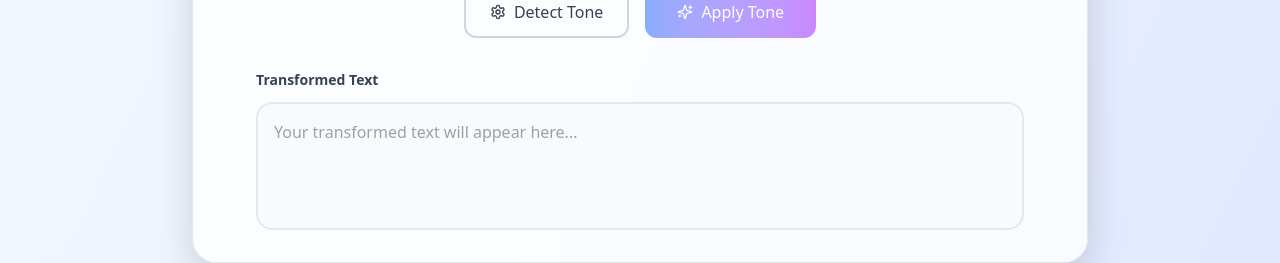
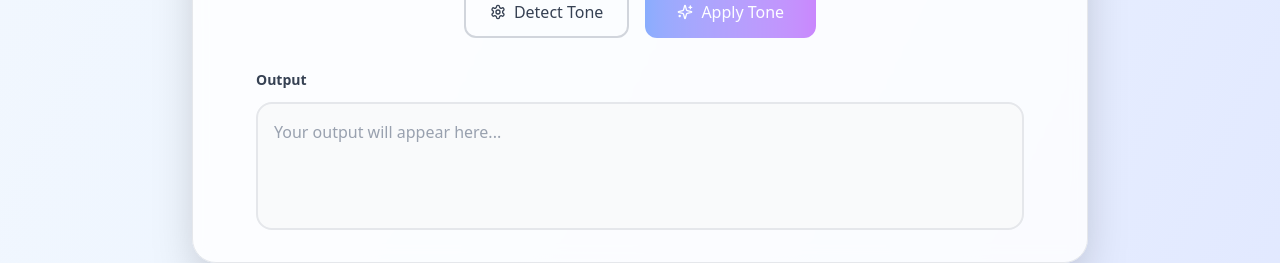
Before and after one commit to eswar-7116/altertone, a Next.js app: page / in a window 1280 px wide. Shown: the part 2047-2310 px from the top of the page. Built offline with nearby package versions, Linux system fonts and the light colour scheme.

Commit message:
Change "Tranformed text" to "output"

```diff
--- a/src/components/InteractiveDemo.tsx
+++ b/src/components/InteractiveDemo.tsx
@@ -262,7 +262,7 @@ export default function InteractiveDemo() {
 
           {/* Output */}
           <div className="w-full max-w-3xl">
-            <label className="block text-sm font-semibold text-gray-700 mb-3">Transformed Text</label>
+            <label className="block text-sm font-semibold text-gray-700 mb-3">Output</label>
             <div className="relative">
               <div
                 className="w-full h-32 p-4 border-2 border-gray-200 rounded-2xl bg-gray-50 text-gray-700 overflow-auto">
@@ -275,7 +275,7 @@ export default function InteractiveDemo() {
                 ) : outputText ? (
                   <div className="animate-fade-in">{outputText}</div>
                 ) : (
-                  <div className="text-gray-400">Your transformed text will appear here...</div>
+                  <div className="text-gray-400">Your output will appear here...</div>
                 )}
               </div>
 
```
